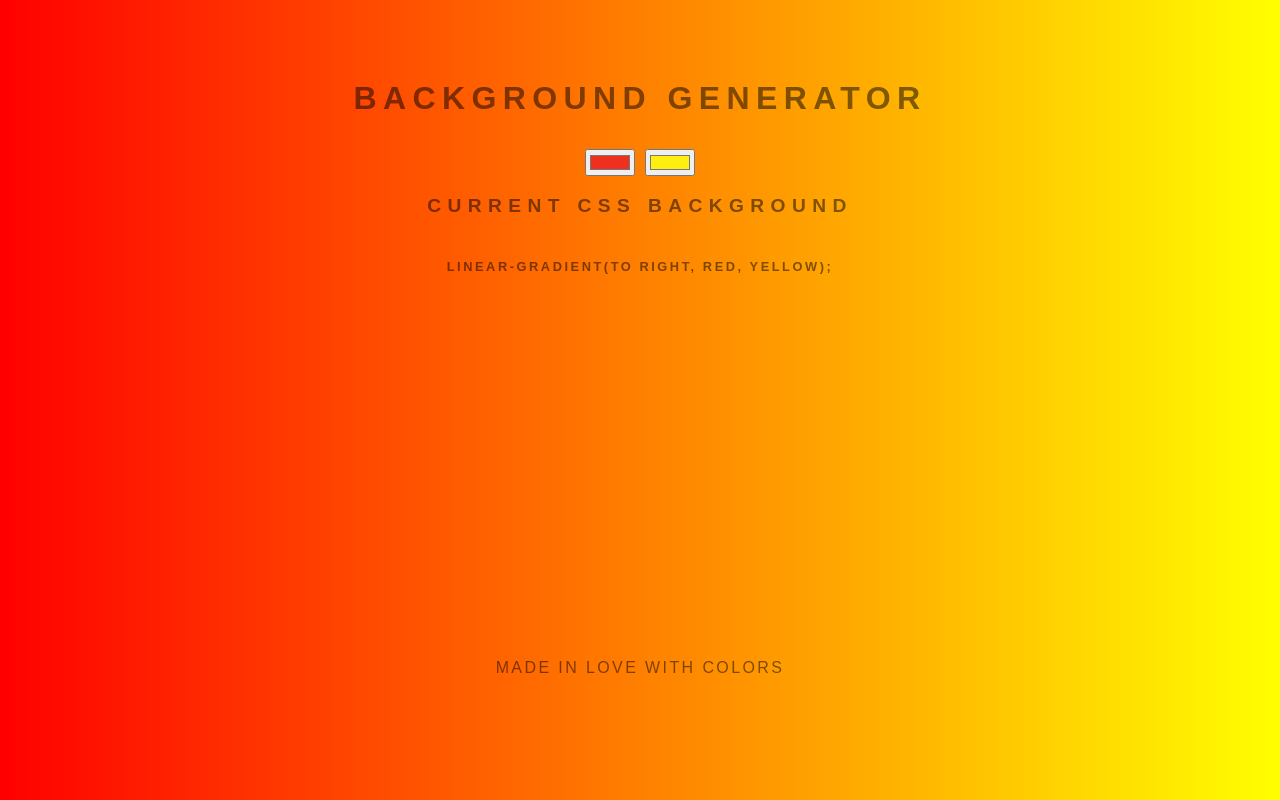
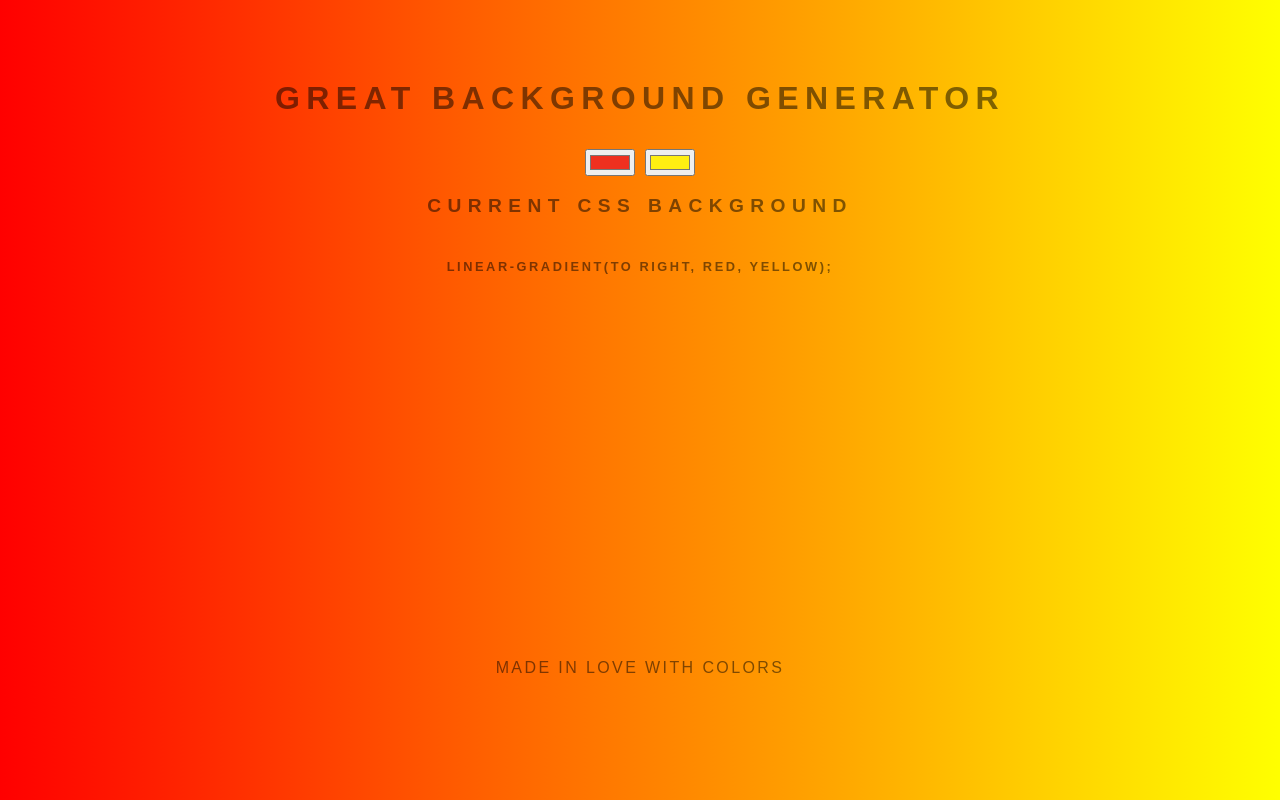
Before and after one commit to hubertstrawa/background-generator, a plain HTML site: page index.html in a window 1280 px wide. Drawn offline with Linux system fonts and the light colour scheme.

Commit message:
a little change

```diff
--- a/index.html
+++ b/index.html
@@ -9,7 +9,7 @@
 
 </head>
 <body id="gradient">
-    <h1>Background Generator</h1>
+    <h1>Great Background Generator</h1>
     <input class="color1" type="color" name="color1" value="#ef301f">
     <input class="color2" type="color" name="color2" value="#ffef11">
     <h2>Current CSS Background</h2>
```
